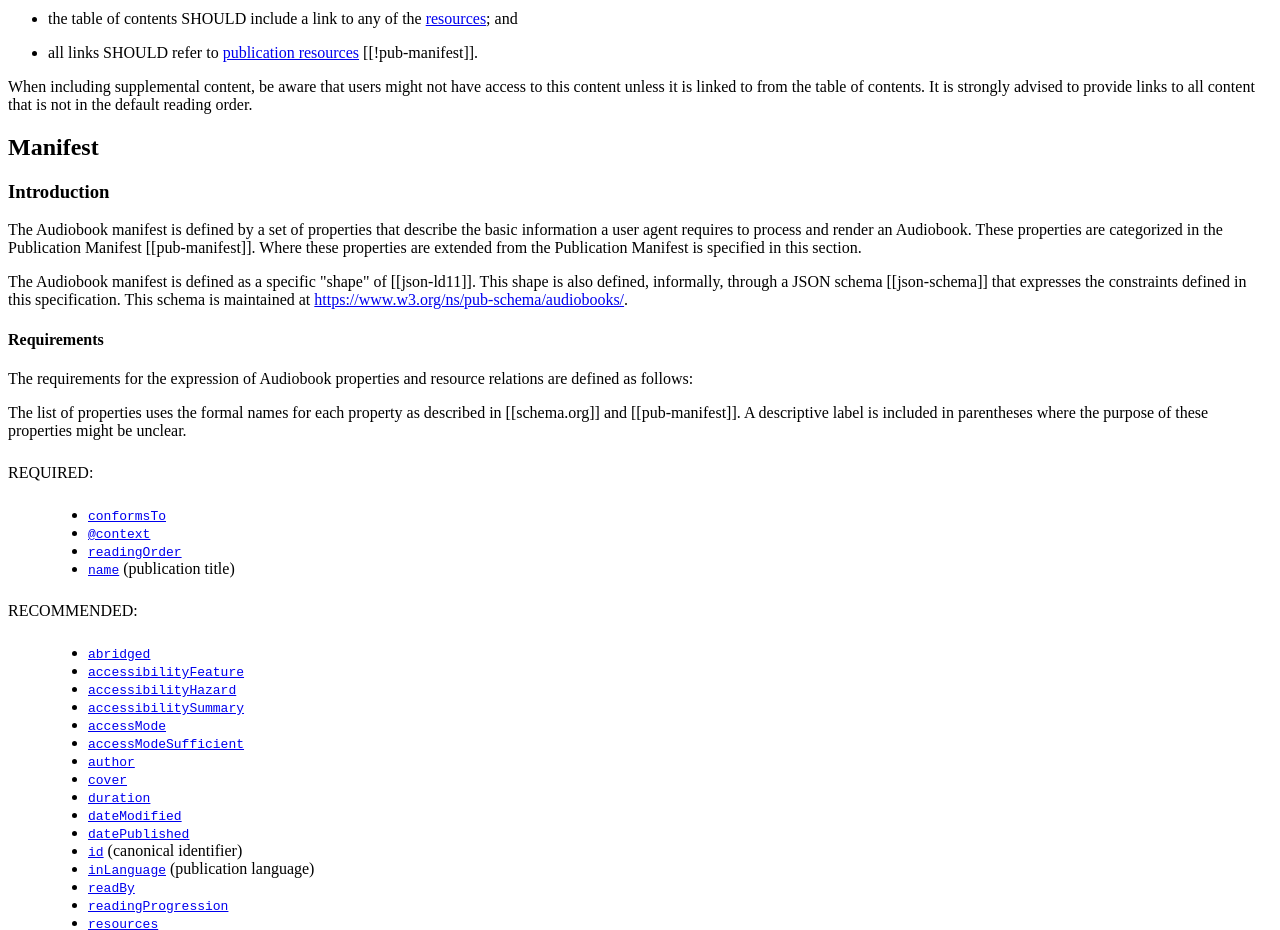
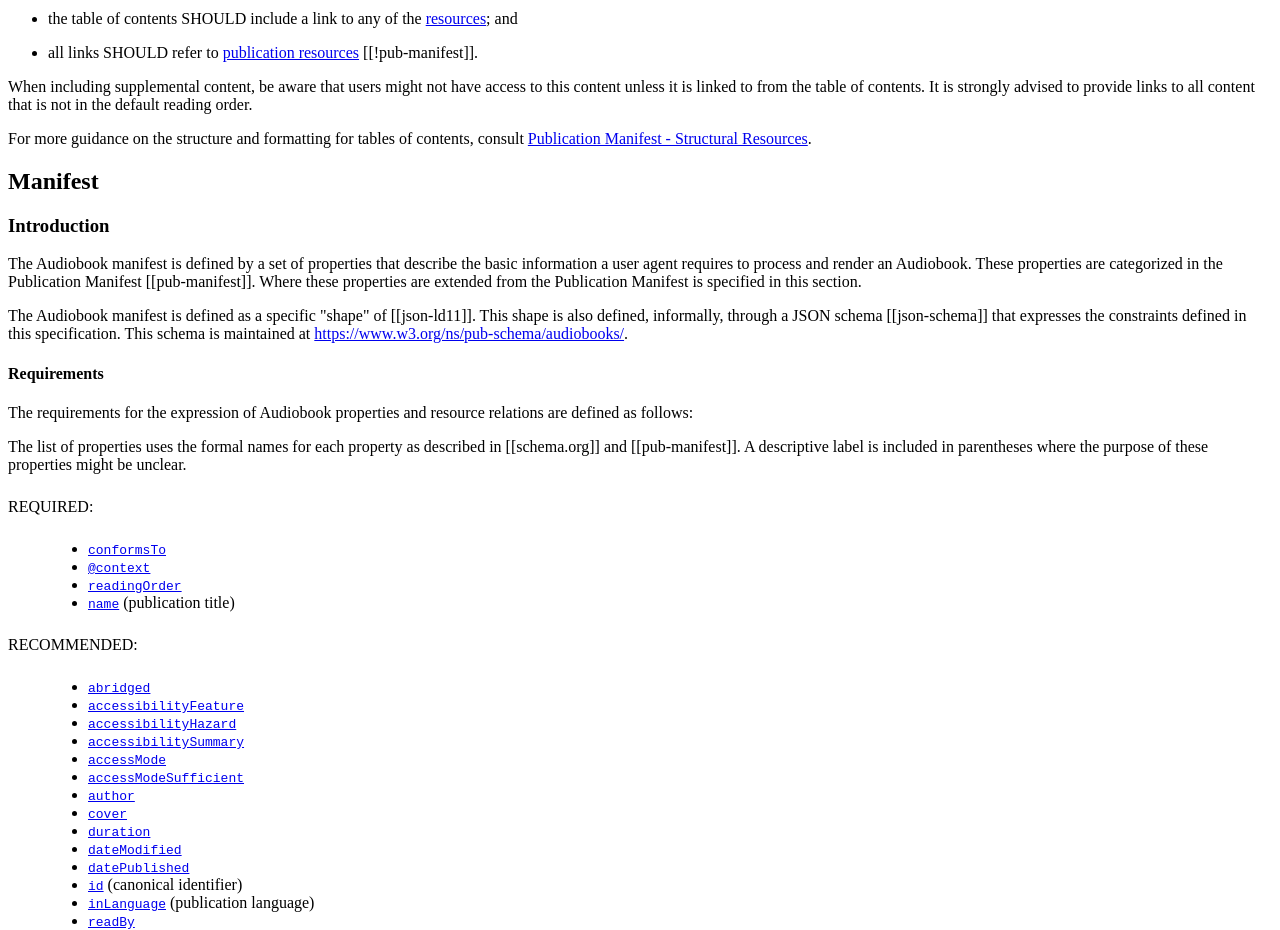
Before and after one commit to w3c/audiobooks, a plain HTML site: page index.html in a window 1280 px wide. Shown: the part 1000-1930 px from the top of the page. Drawn offline with Linux system fonts and the light colour scheme.

Commit message:
Note for table of contents
Note clarifying TOCs and where to look for more information.

```diff
--- a/index.html
+++ b/index.html
@@ -148,6 +148,8 @@
 				<p class="note">When including supplemental content, be aware that users might not have access to this
 					content unless it is linked to from the table of contents. It is strongly advised to provide links
 					to all content that is not in the default reading order.</p>
+
+				<p class="note">For more guidance on the structure and formatting for tables of contents, consult <a href="https://www.w3.org/TR/pub-manifest/#contents">Publication Manifest - Structural Resources</a>.</p>
 
 			</section>
 		</section>
```
